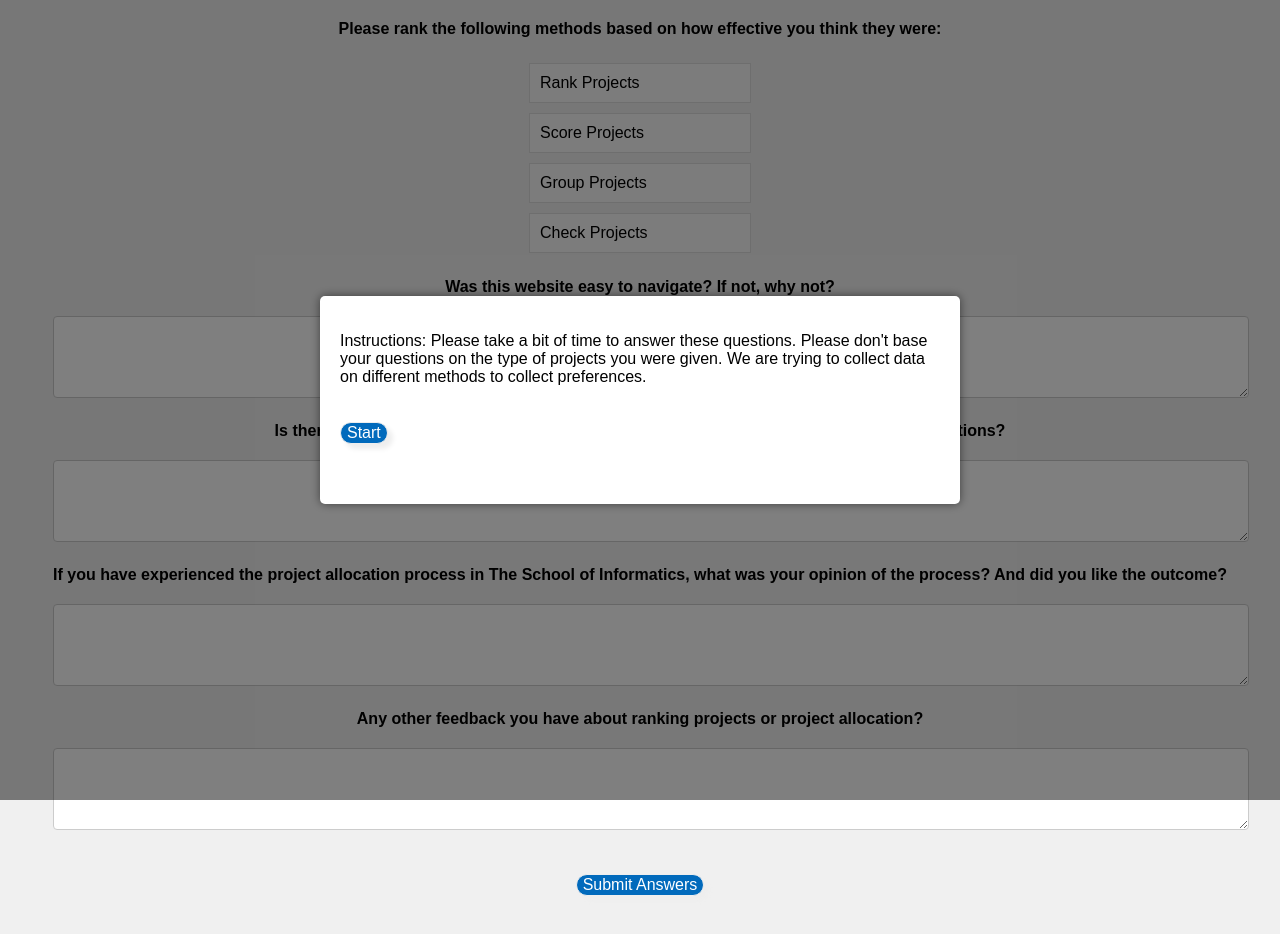
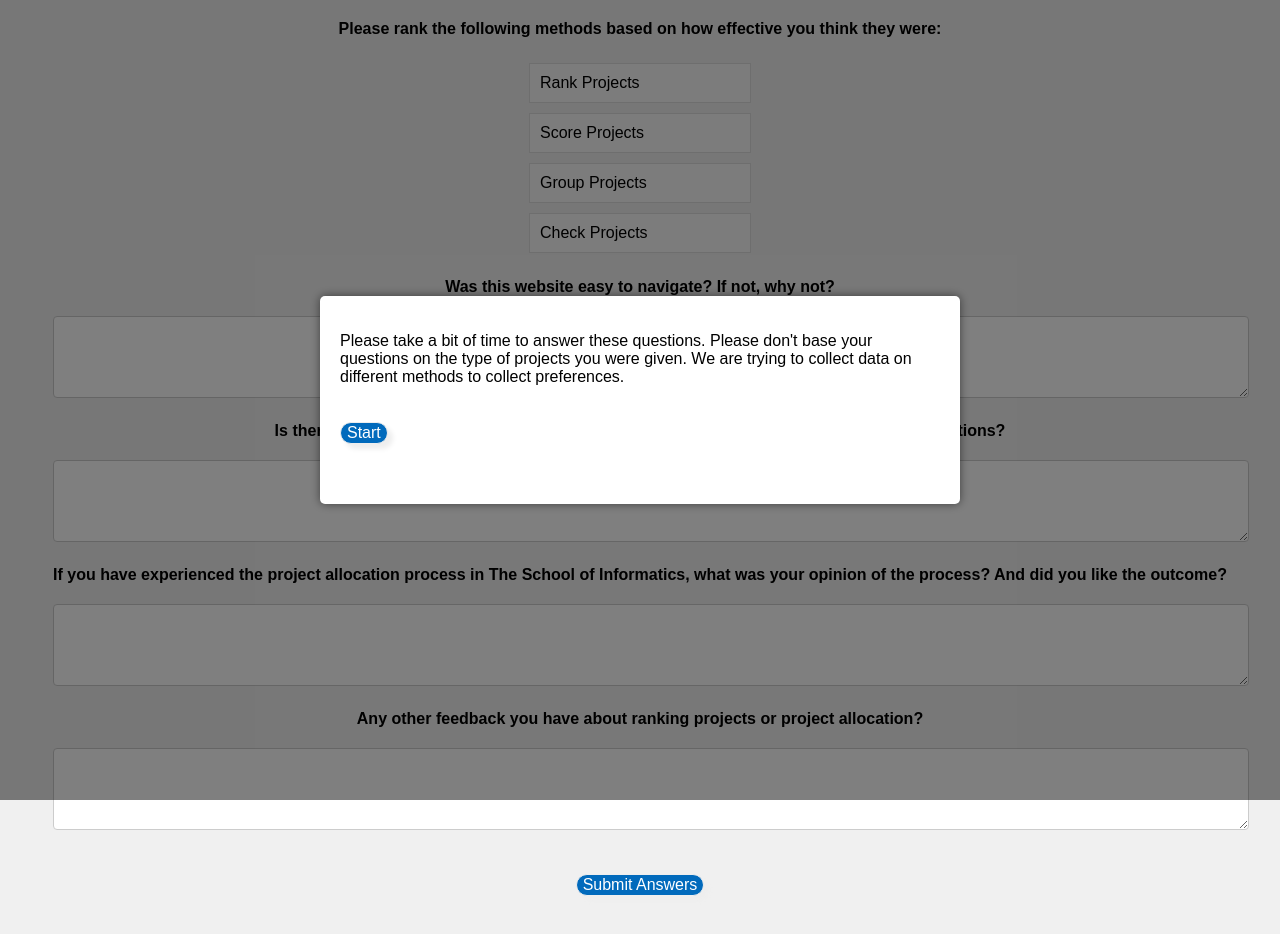
Before and after one commit to anabellewatt/anabellewatt.github.io, a website: page public/comments.html in a window 1280 px wide. Drawn offline with nearby package versions, Linux system fonts and the light colour scheme.

Commit message:
Update comments.html

```diff
--- a/public/comments.html
+++ b/public/comments.html
@@ -11,7 +11,7 @@
 <main>
     <div id="instructions-modal" class="modal-container">
         <div class="modal-content">
-            <p>Instructions: Please take a bit of time to answer these questions. Please don't base your questions on the type of projects you were given. We are trying to collect data on different methods to collect preferences.</p>
+            <p>Please take a bit of time to answer these questions. Please don't base your questions on the type of projects you were given. We are trying to collect data on different methods to collect preferences.</p>
             <button id="start-button" class="form-submit-button">Start</button>
         </div>
     </div>
```
